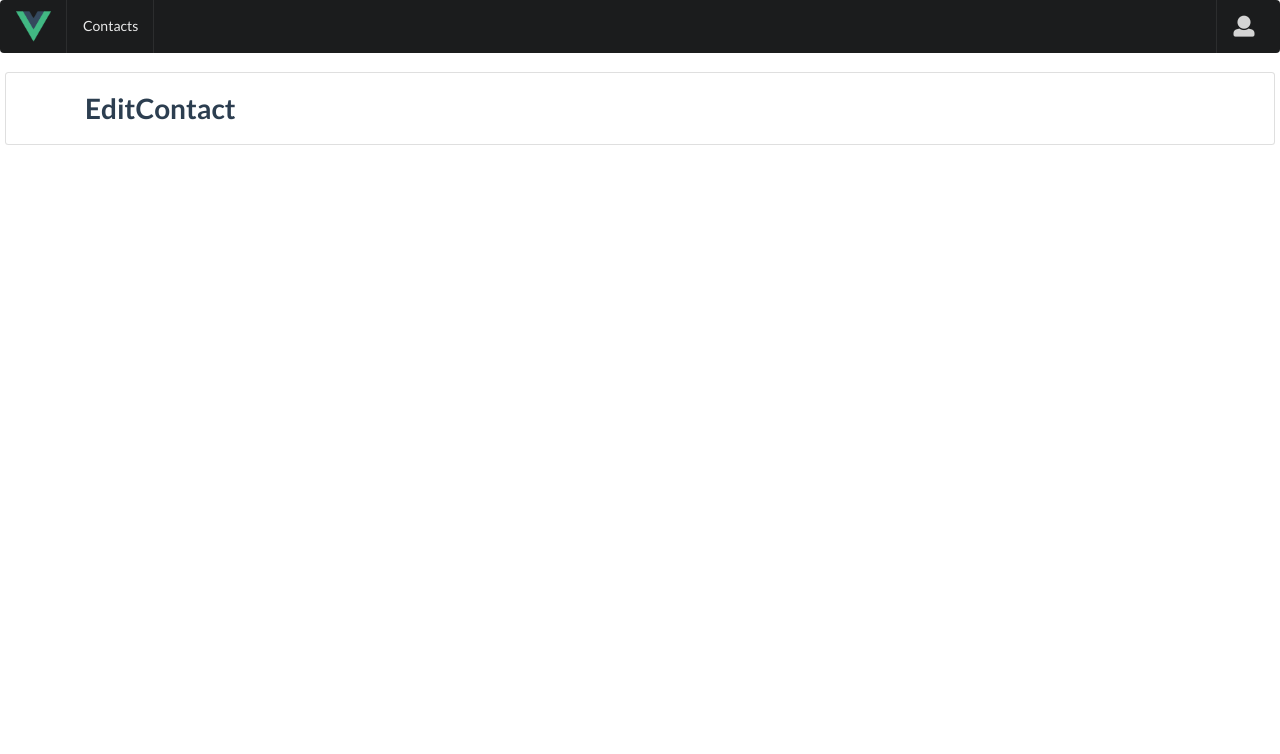
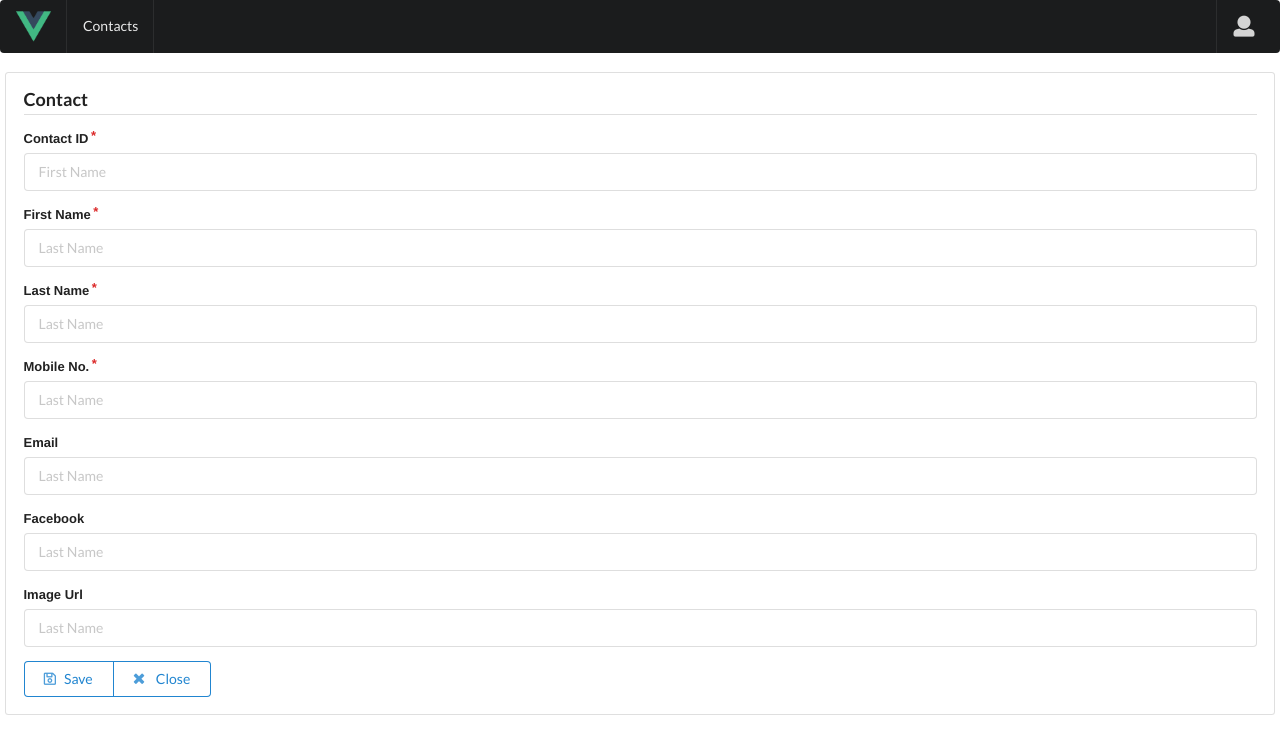
Before and after one commit to nhxns/EGCI427a1, a Vue app in the folder Contact0779/A1/: page /editcontact/1 in a window 1280 px wide. Shown: the top 754 px of the page. Built offline with nearby package versions, Linux system fonts and the light colour scheme.

Commit message:
update editcontact.vue

```diff
--- a/Contact0779/A1/src/views/Contact.vue
+++ b/Contact0779/A1/src/views/Contact.vue
@@ -42,7 +42,16 @@
                 <div class="center aligned description"></div>
               </div>
               <div class="center aligned extra content">
-                <button class="ui primary icon button">
+                <button
+                  class="ui primary icon button"
+                  @click.native="
+                    $router.push({
+                      path: 'editcontact',
+                      name: 'EditContact',
+                      params: { contactID: user_alias._id },
+                    })
+                  "
+                >
                   <i class="edit outline icon"></i>
                 </button>
                 <button class="ui red icon button">
--- a/Contact0779/A1/src/views/EditContact.vue
+++ b/Contact0779/A1/src/views/EditContact.vue
@@ -1,7 +1,44 @@
 <template>
-  <div class="container">
-    <h1>EditContact</h1>
-  </div>
+  <form class="ui form">
+    <h3 class="ui dividing header">Contact</h3>
+    <div class="required field">
+      <label>Contact ID</label>
+      <input type="text" name="first-name" placeholder="First Name" />
+    </div>
+    <div class="required field">
+      <label>First Name</label>
+      <input type="text" name="last-name" placeholder="Last Name" />
+    </div>
+    <div class="required field">
+      <label>Last Name</label>
+      <input type="text" name="last-name" placeholder="Last Name" />
+    </div>
+    <div class="required field">
+      <label>Mobile No.</label>
+      <input type="text" name="last-name" placeholder="Last Name" />
+    </div>
+    <div class="field">
+      <label>Email</label>
+      <input type="text" name="last-name" placeholder="Last Name" />
+    </div>
+    <div class="field">
+      <label>Facebook</label>
+      <input type="text" name="last-name" placeholder="Last Name" />
+    </div>
+    <div class="field">
+      <label>Image Url</label>
+      <input type="text" name="last-name" placeholder="Last Name" />
+    </div>
+
+    <div class="ui buttons">
+      <button class="ui primary basic button" type="submit">
+        <i class="save outline icon"></i>Save
+      </button>
+      <button class="ui primary basic button" type="submit" @click.native="$router.push('/')">
+        <i class="x icon icon"></i> Close
+      </button>
+    </div>
+  </form>
 </template>
 
 <script>
```
